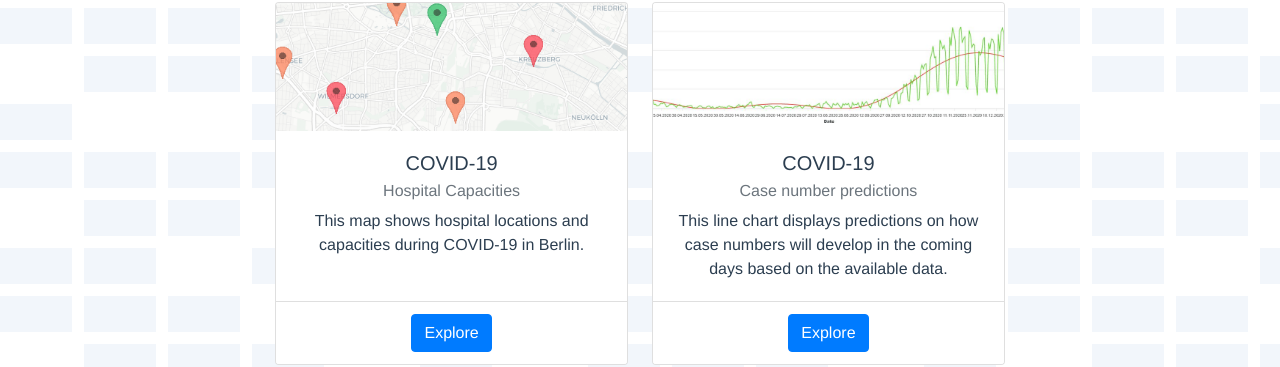
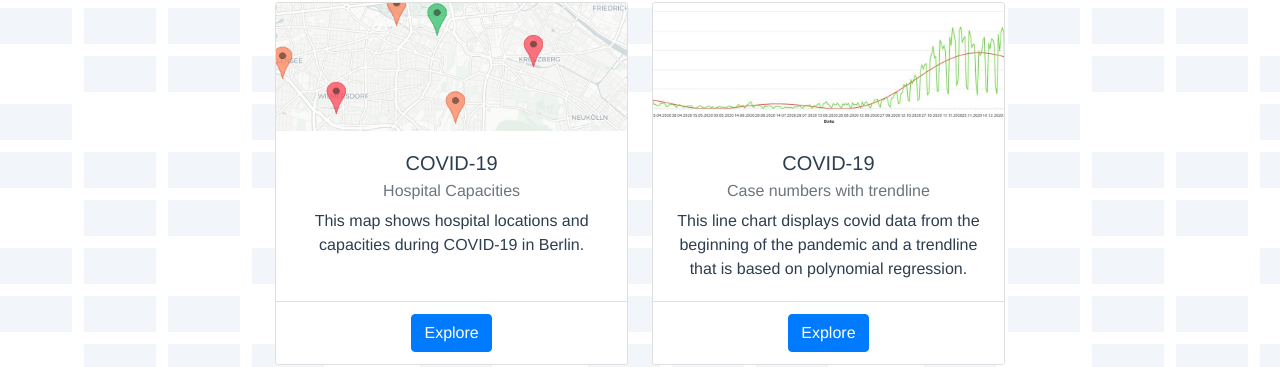
Before and after one commit to Api-visualizer/city-data-visualizer-FE, a Vue app: page / in a window 1280 px wide. Shown: the part 1454-1821 px from the top of the page. Built offline with nearby package versions, Linux system fonts and the light colour scheme; what @trevoreyre/autocomplete-vue, vue-apexcharts would draw is missing.

Commit message:
Change prediction card to trend card

```diff
--- a/src/views/Landing.vue
+++ b/src/views/Landing.vue
@@ -97,11 +97,11 @@
               <img class="card-img-top" src="/images/cards/predictions.JPG" alt="Card image cap">
               <div class="card-body">
                 <h5 class="card-title">COVID-19</h5>
-                <h6 class="card-subtitle mb-2 text-muted">Case number predictions</h6>
-                <p class="card-text">This line chart displays predictions on how case numbers will develop in the coming days based on the available data.</p>
+                <h6 class="card-subtitle mb-2 text-muted">Case numbers with trendline</h6>
+                <p class="card-text">This line chart displays covid data from the beginning of the pandemic and a trendline that is based on polynomial regression.</p>
               </div>
               <div class="card-footer">
-                <a class="btn btn-primary stretched-link" href="/covid-predictions" role="button">Explore</a>
+                <a class="btn btn-primary stretched-link" href="/covid-trend" role="button">Explore</a>
               </div>
             </div>
           </div>
```
